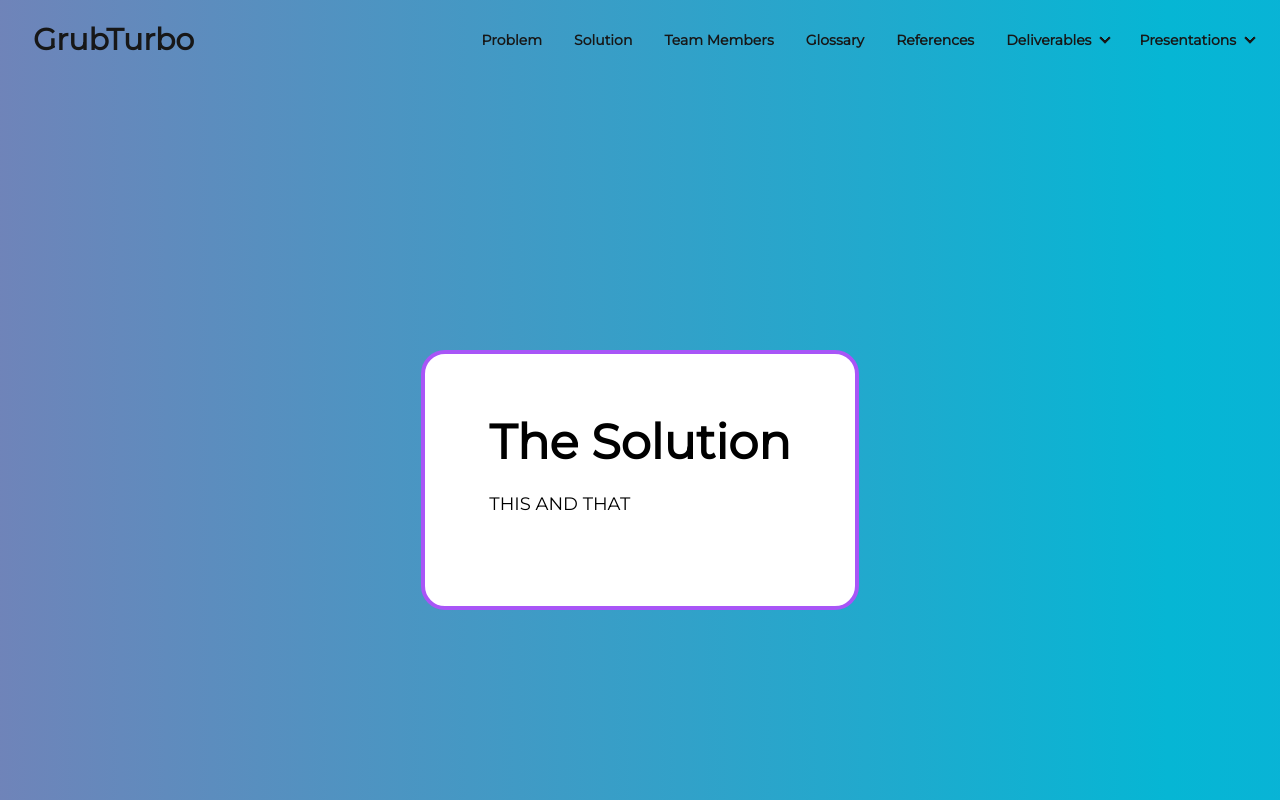
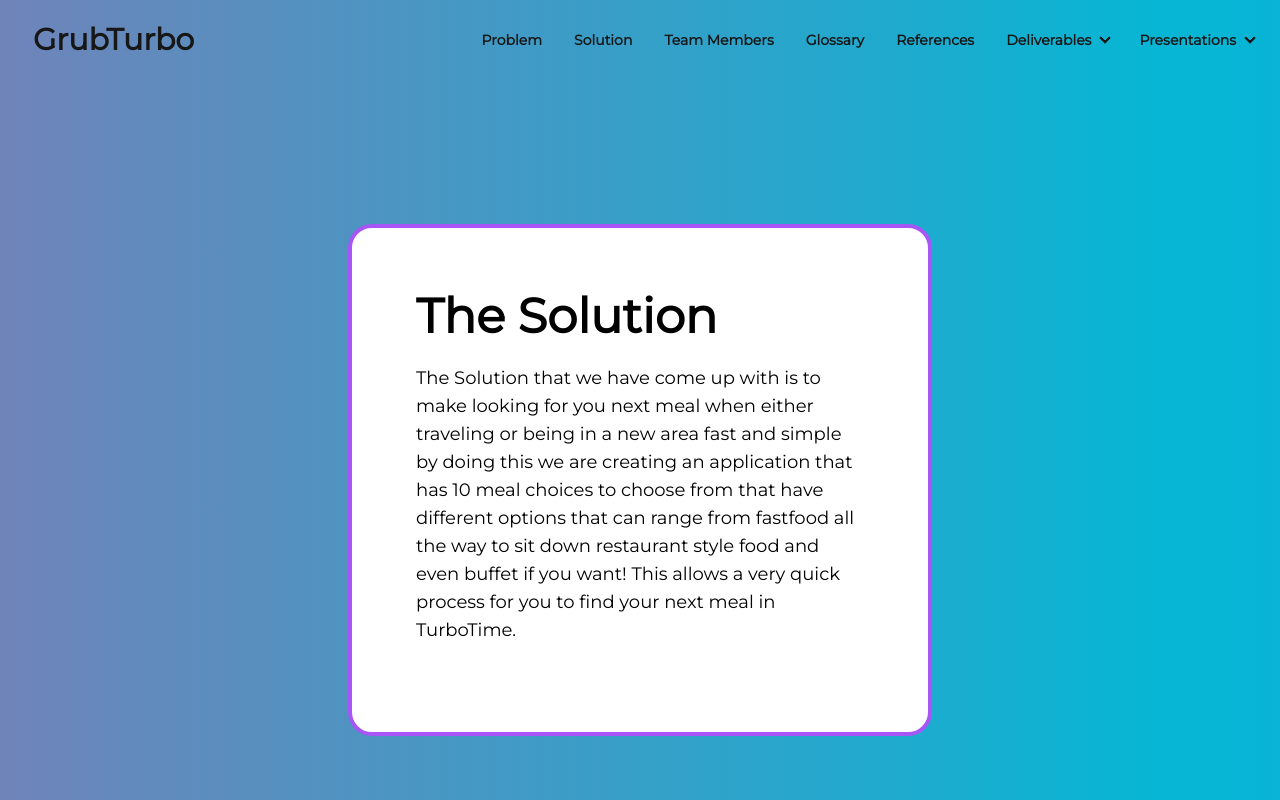
Before and after one commit to MohammedNooriODU/CS410-TM-4, a Next.js app: page /CS410-TM-4/solution in a window 1280 px wide. Shown: the top 800 px of the page. Built offline with nearby package versions, Linux system fonts and the light colour scheme; a web font is replaced by a local one.

Commit message:
type up a quick solution and changed the presentation slides to be the correct Slides to use with every slide having a title

```diff
--- a/src/app/presentations/feasibility/page.js
+++ b/src/app/presentations/feasibility/page.js
@@ -3,15 +3,15 @@ export default function Feasibility() {
     <div className="flex flex-row justify-center items-center min-h-svh">
       <div className="flex flex-col gap-6 items-center">
         <h1 className="text-5xl font-bold">The Feasibility</h1>
-        <iframe
-          src="https://docs.google.com/presentation/d/e/2PACX-1vQAw5-8V2xrkrYlycTMhnIosr_IwMWLlGy_N9HzUQq_3p90dqG6qAomO0JRD8r0e7RcD8q1na9ufneH/embed?start=false&loop=false&delayms=3000"
-          frameBorder="0"
-          width="1430"
-          height="839"
-          allowFullScreen={true}
-          mozallowfullscreen="true"
-          webkitallowfullscreen="true"
-        ></iframe>
+        <iframe src="https://docs.google.com/presentation/d/e/2PACX-1vRdSMfG8NLU9K5f-yhxOF6nW2mqFZgSO6kFTzU8yZt6m3dqW-Vsp5ELohjtVn2UcWDsH7HAtlhgODR4/embed?start=false&loop=false&delayms=3000"
+        frameBorder="0"
+        width="1430"
+        height="839"
+        allowFullScreen={true}
+        mozallowfullscreen="true"
+        webkitallowfullscreen="true">
+
+        </iframe>
       </div>
     </div>
   );
--- a/src/app/solution/page.js
+++ b/src/app/solution/page.js
@@ -5,7 +5,9 @@ export default function Solution() {
           <div className="max-w-md text-black">
             <h1 className="text-5xl font-bold">The Solution</h1>
             <p className="py-6 text-lg text-black">
-             THIS AND THAT
+             The Solution that we have come up with is to make looking for you next meal when either traveling or being in a new area fast and simple
+             by doing this we are creating an application that has 10 meal choices to choose from that have different options that can range from fastfood
+             all the way to sit down restaurant style food and even buffet if you want! This allows a very quick process for you to find your next meal in TurboTime.
             </p>
           </div>
         </div>
```
